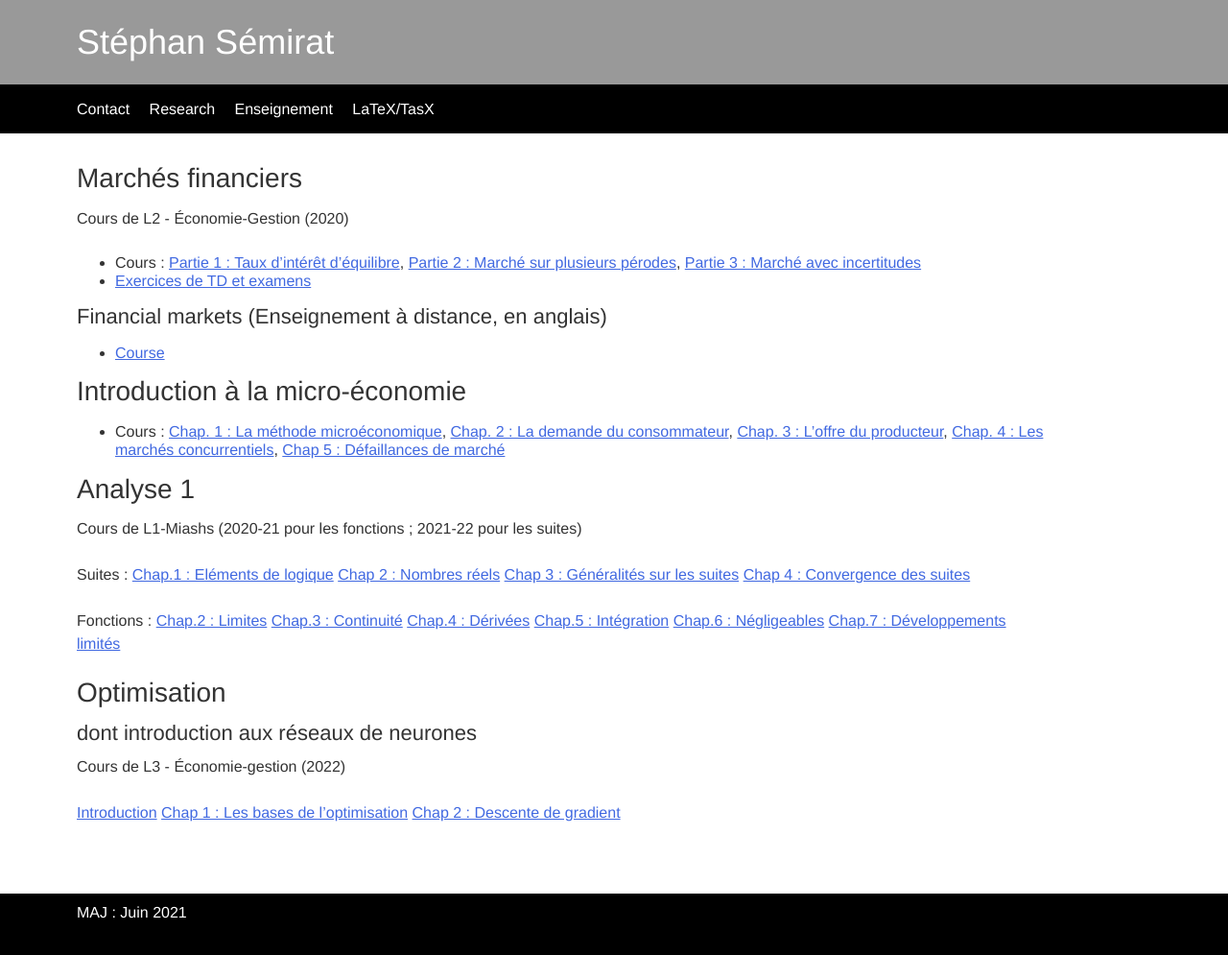
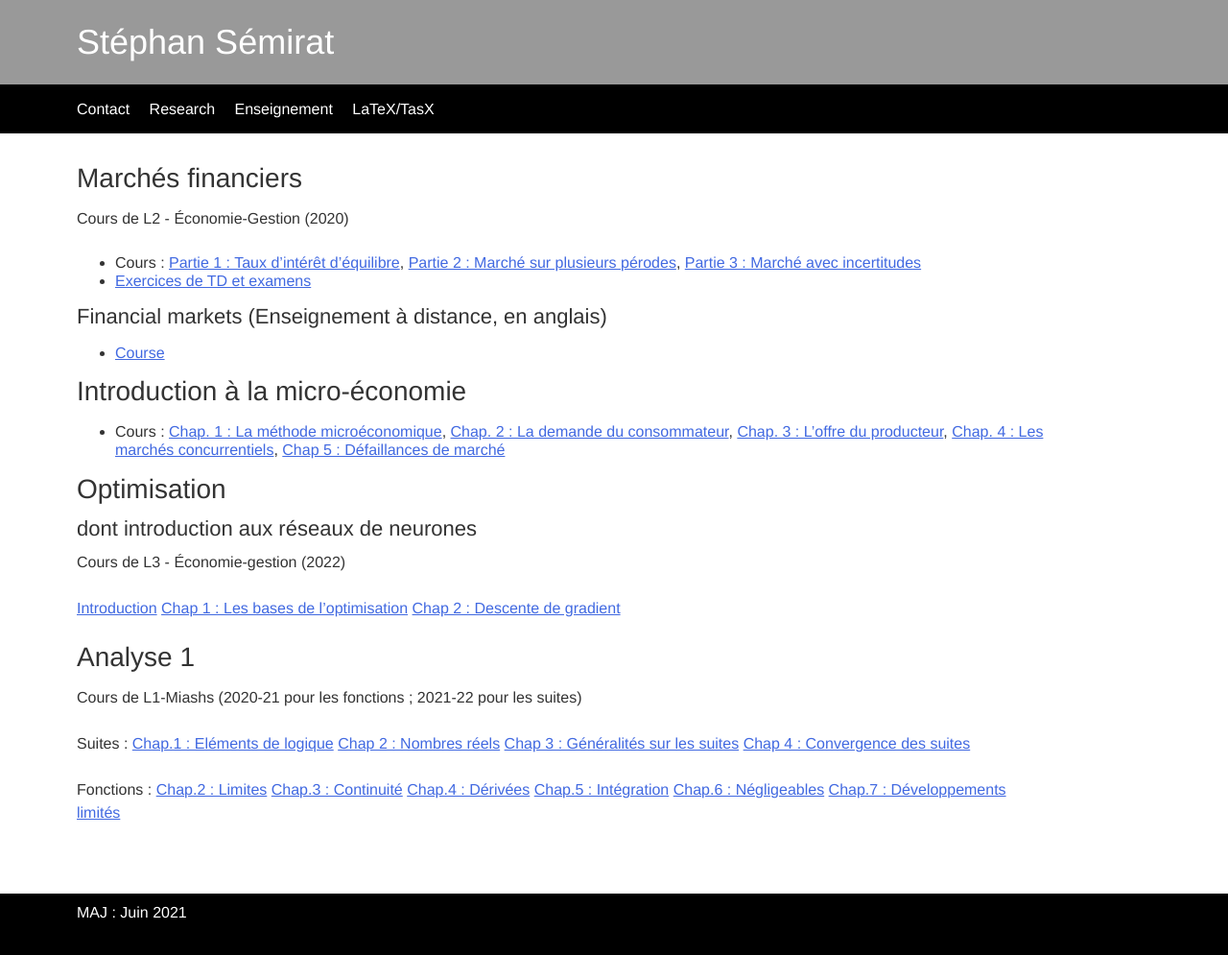
Before and after one commit to ssemirat/ssemirat.github.io, a Jekyll site: the page built from enseignement.md, in a window 1280 px wide. Shown: the whole page at 96% size. Built offline with Jekyll 4.4.1, drawn with Linux system fonts in a browser that asks for light colours; part of the change alters nothing that is shown.

```diff
--- a/enseignement.md
+++ b/enseignement.md
@@ -18,6 +18,15 @@ Cours de L2 - &Eacute;conomie-Gestion (2020)
 
 - Cours : [Chap. 1 : La méthode microéconomique](https://cloud.univ-grenoble-alpes.fr/index.php/s/qyRXyasmMHQbk2P), [Chap. 2 : La demande du consommateur](https://cloud.univ-grenoble-alpes.fr/index.php/s/5JDafjySab8G8y5), [Chap. 3 : L'offre du producteur](https://cloud.univ-grenoble-alpes.fr/index.php/s/PLPqCDAgbHg4SCi), [Chap. 4 : Les marchés concurrentiels](https://cloud.univ-grenoble-alpes.fr/index.php/s/naKYegdAzp4RB6E), [Chap 5 : Défaillances de marché](https://cloud.univ-grenoble-alpes.fr/index.php/s/ep4rnxXg25g8rp7)
 
+## Optimisation
+### dont introduction aux réseaux de neurones
+
+Cours de L3 - &Eacute;conomie-gestion (2022)
+
+[Introduction](https://cloud.univ-grenoble-alpes.fr/index.php/s/CCZdkL3Y9YHxTLG)
+[Chap 1 : Les bases de l'optimisation](https://cloud.univ-grenoble-alpes.fr/index.php/s/jNLEtZpBJngA9s6)
+[Chap 2 : Descente de gradient](https://cloud.univ-grenoble-alpes.fr/index.php/s/JK3cnktYn8oXEtd)
+
 ## Analyse 1
 
 Cours de L1-Miashs (2020-21 pour les fonctions ; 2021-22 pour les suites)
@@ -33,12 +42,3 @@ Fonctions : [Chap.2 : Limites](https://cloud.univ-grenoble-alpes.fr/index.php/s/
 [Chap.5 : Intégration](https://cloud.univ-grenoble-alpes.fr/index.php/s/RHWtofpyykqcDTx)
 [Chap.6 : Négligeables](https://cloud.univ-grenoble-alpes.fr/index.php/s/cs2ZjnTAiGNj47q)
 [Chap.7 : Développements limités](https://cloud.univ-grenoble-alpes.fr/index.php/s/GPCFE3k9SxJYrci)
-
-## Optimisation
-### dont introduction aux réseaux de neurones
-
-Cours de L3 - &Eacute;conomie-gestion (2022)
-
-[Introduction](https://cloud.univ-grenoble-alpes.fr/index.php/s/CCZdkL3Y9YHxTLG)
-[Chap 1 : Les bases de l'optimisation](https://cloud.univ-grenoble-alpes.fr/index.php/s/jNLEtZpBJngA9s6)
-[Chap 2 : Descente de gradient](https://cloud.univ-grenoble-alpes.fr/index.php/s/JK3cnktYn8oXEtd)
```
